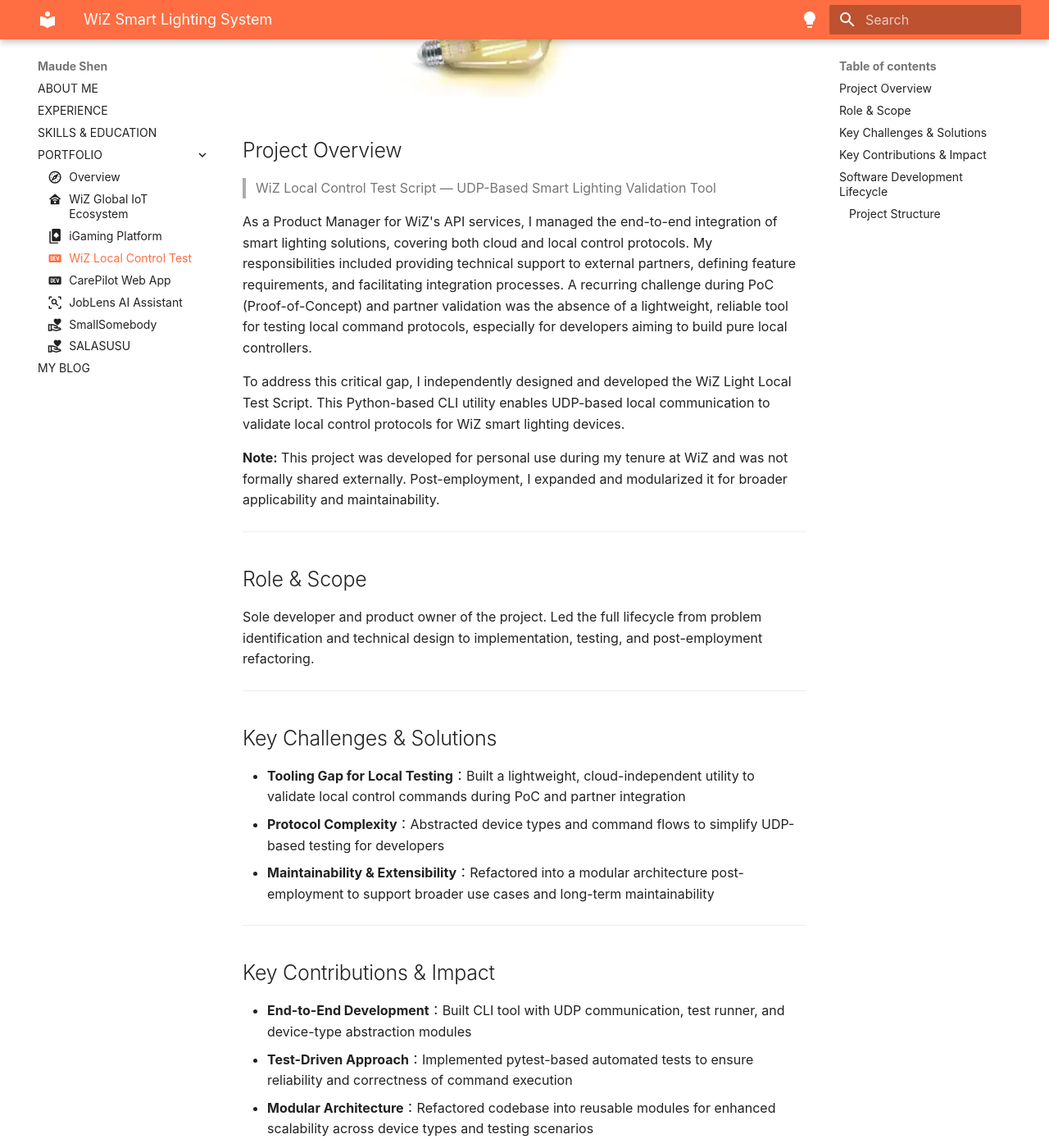
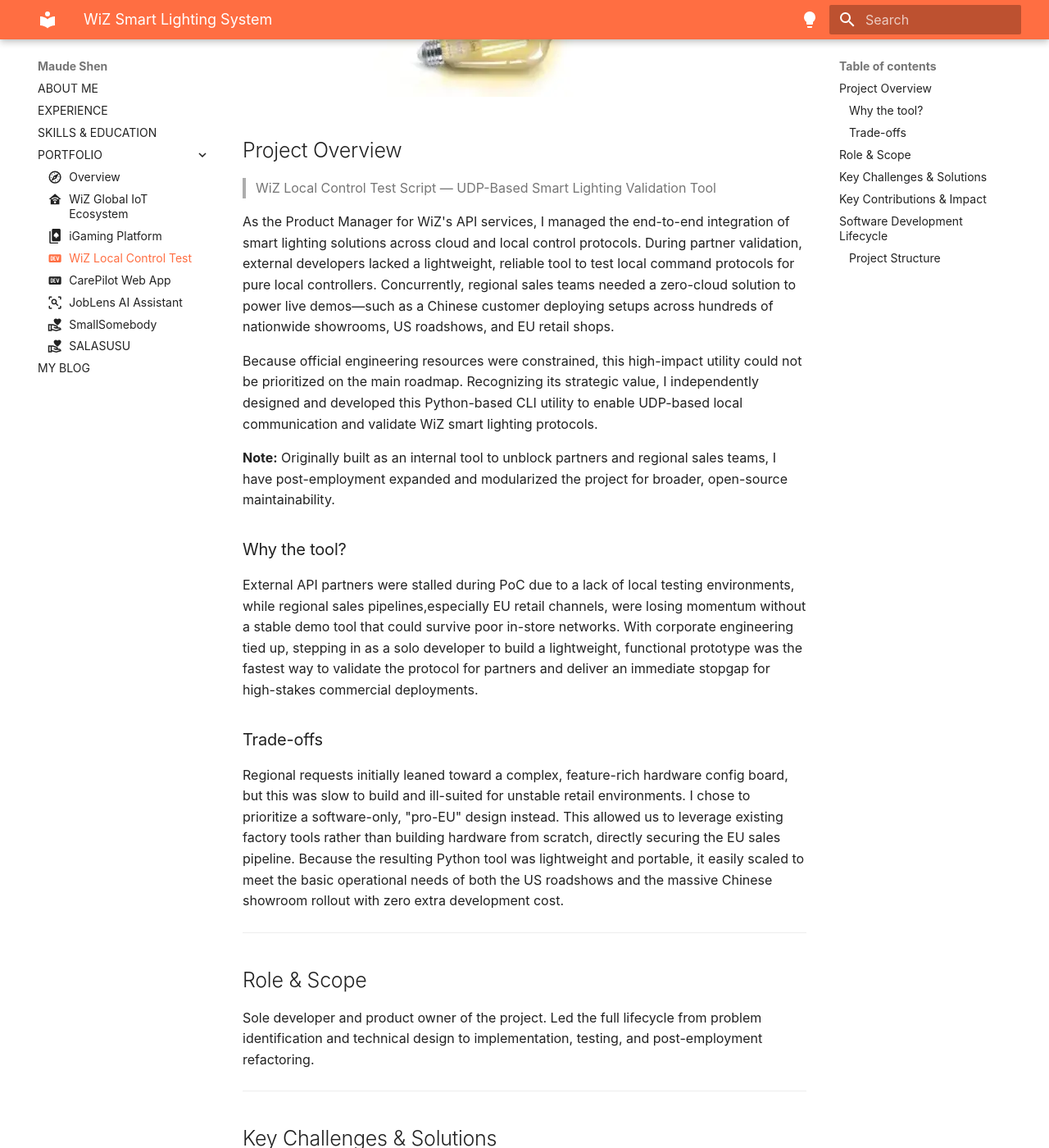
Before and after one commit to maudes/cv, an MkDocs documentation site: the page built from docs/projects/wiz_local.md, in a window 1280 px wide and 1400 px high, scrolled down 502 px. Shown: the whole window at 82% size. Built offline with MkDocs 1.6.1 and Material for MkDocs 9.7.7, drawn with Linux system fonts in a browser that asks for light colours; some web fonts are replaced.

Commit message:
minor changes

```diff
--- a/docs/projects/wiz_local.md
+++ b/docs/projects/wiz_local.md
@@ -11,12 +11,17 @@
 
 > WiZ Local Control Test Script — UDP-Based Smart Lighting Validation Tool
 
-As a Product Manager for WiZ's API services, I managed the end-to-end integration of smart lighting solutions, covering both cloud and local control protocols. My responsibilities included providing technical support to external partners, defining feature requirements, and facilitating integration processes. A recurring challenge during PoC (Proof-of-Concept) and partner validation was the absence of a lightweight, reliable tool for testing local command protocols, especially for developers aiming to build pure local controllers.
+As the Product Manager for WiZ's API services, I managed the end-to-end integration of smart lighting solutions across cloud and local control protocols. During partner validation, external developers lacked a lightweight, reliable tool to test local command protocols for pure local controllers. Concurrently, regional sales teams needed a zero-cloud solution to power live demos—such as a Chinese customer deploying setups across hundreds of nationwide showrooms, US roadshows, and EU retail shops.
 
-To address this critical gap, I independently designed and developed the WiZ Light Local Test Script. This Python-based CLI utility enables UDP-based local communication to validate local control protocols for WiZ smart lighting devices.
+Because official engineering resources were constrained, this high-impact utility could not be prioritized on the main roadmap. Recognizing its strategic value, I independently designed and developed this Python-based CLI utility to enable UDP-based local communication and validate WiZ smart lighting protocols.
 
+**Note:** Originally built as an internal tool to unblock partners and regional sales teams, I have post-employment expanded and modularized the project for broader, open-source maintainability.
 
-**Note:** This project was developed for personal use during my tenure at WiZ and was not formally shared externally. Post-employment, I expanded and modularized it for broader applicability and maintainability.
+### Why the tool?
+External API partners were stalled during PoC due to a lack of local testing environments, while regional sales pipelines,especially EU retail channels, were losing momentum without a stable demo tool that could survive poor in-store networks. With corporate engineering tied up, stepping in as a solo developer to build a lightweight, functional prototype was the fastest way to validate the protocol for partners and deliver an immediate stopgap for high-stakes commercial deployments.
+
+### Trade-offs
+Regional requests initially leaned toward a complex, feature-rich hardware config board, but this was slow to build and ill-suited for unstable retail environments. I chose to prioritize a software-only, "pro-EU" design instead. This allowed us to leverage existing factory tools rather than building hardware from scratch, directly securing the EU sales pipeline. Because the resulting Python tool was lightweight and portable, it easily scaled to meet the basic operational needs of both the US roadshows and the massive Chinese showroom rollout with zero extra development cost.
 
 ---
 
```
Also changed, not shown: docs/projects/wiz.md (+1 -1 lines).
